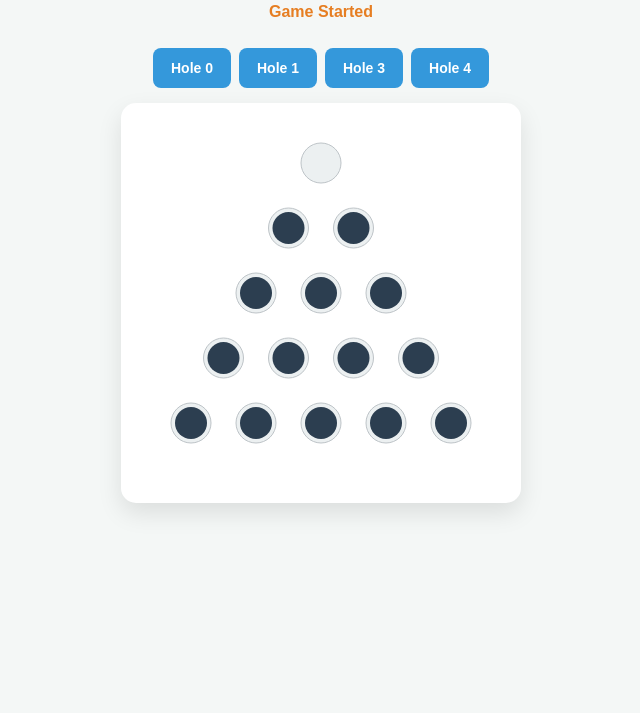
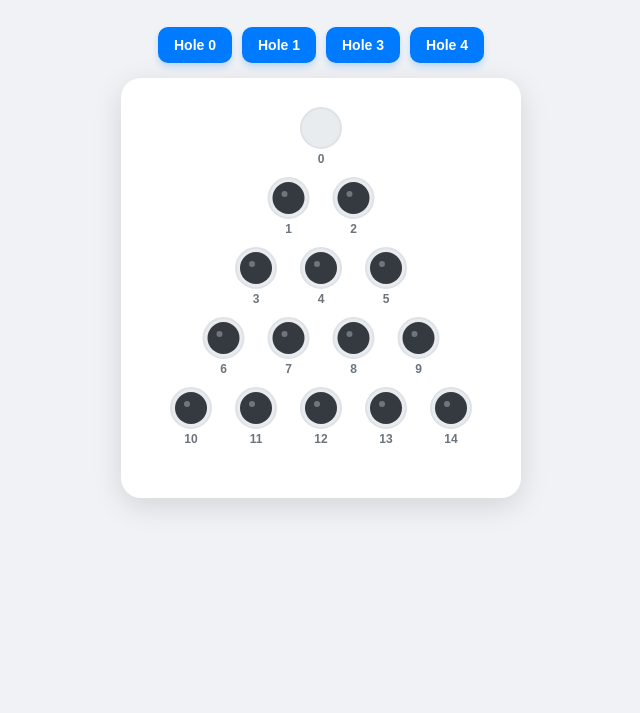
Before and after one commit to cloudallen/cloudallen.github.io, a plain HTML site: page PegGame.html in a window 1280 px wide. Shown: the part 87-800 px from the top of the page, without its empty margins (319-959 px from the left). Drawn offline with Linux system fonts and the light colour scheme.

Commit message:
Update PegGame.html

```diff
--- a/PegGame.html
+++ b/PegGame.html
@@ -2,29 +2,33 @@
 <html>
 <head>
     <meta name="viewport" content="width=device-width, initial-scale=1.0, maximum-scale=1.0, user-scalable=no">
-    <title>Mobile Peg Solitaire</title>
+    <title>Numbered Peg Solitaire</title>
     <style>
         body {
-            font-family: sans-serif; display: flex; flex-direction: column; align-items: center;
-            background: #f4f7f6; color: #2c3e50; margin: 0; padding: 10px;
-            touch-action: manipulation; /* Prevents double-tap zoom delay */
+            font-family: -apple-system, BlinkMacSystemFont, "Segoe UI", Roboto, Helvetica, Arial, sans-serif;
+            display: flex; flex-direction: column; align-items: center;
+            background: #f0f2f5; color: #1c1e21; margin: 0; padding: 10px;
+            touch-action: manipulation;
         }
         canvas {
-            background: #fff; border-radius: 15px; box-shadow: 0 10px 25px rgba(0,0,0,0.1);
-            max-width: 100%; height: auto; touch-action: none; /* Crucial for custom dragging */
+            background: #ffffff; border-radius: 20px; box-shadow: 0 8px 30px rgba(0,0,0,0.12);
+            max-width: 100%; height: auto; touch-action: none;
         }
-        .controls { margin: 15px 0; text-align: center; }
-        .btn-group { display: flex; flex-wrap: wrap; gap: 8px; justify-content: center; }
+        .controls { margin: 15px 0; text-align: center; width: 100%; }
+        .btn-group { display: flex; flex-wrap: wrap; gap: 10px; justify-content: center; }
         button {
-            padding: 12px 18px; font-size: 14px; font-weight: 600; cursor: pointer;
-            background: #3498db; color: white; border: none; border-radius: 8px;
+            padding: 10px 16px; font-size: 14px; font-weight: 700; cursor: pointer;
+            background: #007bff; color: white; border: none; border-radius: 10px;
+            box-shadow: 0 4px 6px rgba(0,123,255,0.2);
         }
-        #status { font-weight: bold; margin-bottom: 10px; color: #e67e22; min-height: 20px; }
+        button:active { transform: scale(0.95); }
+        #status { font-weight: 600; margin-bottom: 15px; color: #d94111; min-height: 24px; font-size: 1.1rem; }
+        h1 { margin-bottom: 5px; font-size: 1.5rem; }
     </style>
 </head>
 <body>
-    <h1>Peg Solitaire</h1>
-    <div id="status">Select a hole to start</div>
+    <h1>Triangular Solitaire</h1>
+    <div id="status">Select a starting hole</div>
 
     <div class="controls">
         <div class="btn-group">
@@ -35,7 +39,7 @@
         </div>
     </div>
 
-    <canvas id="gameCanvas" width="400" height="400"></canvas>
+    <canvas id="gameCanvas" width="400" height="420"></canvas>
 
     <script>
         const canvas = document.getElementById('gameCanvas');
@@ -54,10 +58,10 @@
         };
 
         const points = [];
-        const sx = 65, sy = 65;
+        const sx = 65, sy = 70; // Increased Y spacing for labels
         for (let r = 0; r < 5; r++) {
             for (let c = 0; c <= r; c++) {
-                points.push({ x: 200 - (r * sx / 2) + (c * sx), y: 60 + (r * sy) });
+                points.push({ x: 200 - (r * sx / 2) + (c * sx), y: 50 + (r * sy) });
             }
         }
 
@@ -76,15 +80,18 @@
             const r = canvas.getBoundingClientRect();
             const clientX = e.touches ? e.touches[0].clientX : e.clientX;
             const clientY = e.touches ? e.touches[0].clientY : e.clientY;
-            return { x: clientX - r.left, y: clientY - r.top };
+            return { x: (clientX - r.left) * (canvas.width / r.width),
+                     y: (clientY - r.top) * (canvas.height / r.height) };
         }
 
         function handleStart(e) {
             const pos = getPos(e);
+            mousePos = pos;
             points.forEach((p, i) => {
                 if (Math.hypot(p.x - pos.x, p.y - pos.y) < radius + 10 && pegs[i]) draggingIdx = i;
             });
             if(e.touches) e.preventDefault();
+            draw();
         }
 
         function handleMove(e) {
@@ -117,10 +124,9 @@
                     if(MOVES[i].some(m => pegs[m[0]] && !pegs[m[1]])) canMove = true;
                 }
             }
-            if(!canMove) statusMsg.innerText = count === 1 ? "🏆 Perfect!" : `Game Over: ${count} left`;
+            if(!canMove) statusMsg.innerText = count === 1 ? "🏆 Perfect Score!" : `Finished: ${count} left`;
         }
 
-        // Event Listeners for both Mouse and Touch
         canvas.addEventListener('mousedown', handleStart);
         window.addEventListener('mousemove', handleMove);
         window.addEventListener('mouseup', handleEnd);
@@ -130,19 +136,33 @@
         window.addEventListener('touchend', handleEnd);
 
         function draw() {
-            ctx.clearRect(0, 0, 400, 400);
+            ctx.clearRect(0, 0, canvas.width, canvas.height);
             points.forEach((p, i) => {
+                // Draw Hole
                 ctx.beginPath(); ctx.arc(p.x, p.y, radius, 0, 7);
-                ctx.fillStyle = '#ecf0f1'; ctx.fill();
-                ctx.strokeStyle = '#bdc3c7'; ctx.stroke();
-                if (pegs[i] && i !== draggingIdx) drawPeg(p.x, p.y, '#2c3e50');
+                ctx.fillStyle = '#e9ecef'; ctx.fill();
+                ctx.strokeStyle = '#dee2e6'; ctx.lineWidth = 2; ctx.stroke();
+
+                // Draw Number Reference
+                ctx.fillStyle = "#6c757d";
+                ctx.font = "bold 12px sans-serif";
+                ctx.textAlign = "center";
+                ctx.fillText(i, p.x, p.y + radius + 15);
+
+                // Draw Peg
+                if (pegs[i] && i !== draggingIdx) drawPeg(p.x, p.y, '#343a40');
             });
-            if (draggingIdx !== null) drawPeg(mousePos.x, mousePos.y, '#3498db');
+
+            // Draw Dragging Peg
+            if (draggingIdx !== null) drawPeg(mousePos.x, mousePos.y, '#007bff');
         }
 
         function drawPeg(x, y, color) {
             ctx.beginPath(); ctx.arc(x, y, radius - 4, 0, 7);
             ctx.fillStyle = color; ctx.fill();
+            // Optional shine effect
+            ctx.beginPath(); ctx.arc(x - 4, y - 4, 3, 0, 7);
+            ctx.fillStyle = 'rgba(255,255,255,0.3)'; ctx.fill();
         }
 
         resetGame(0);
```
